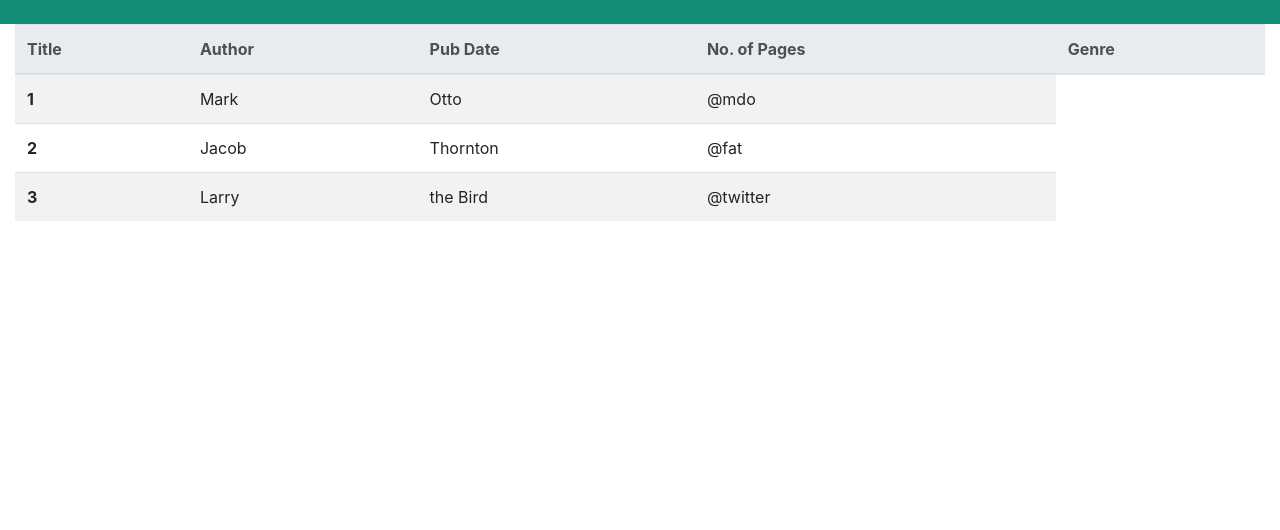
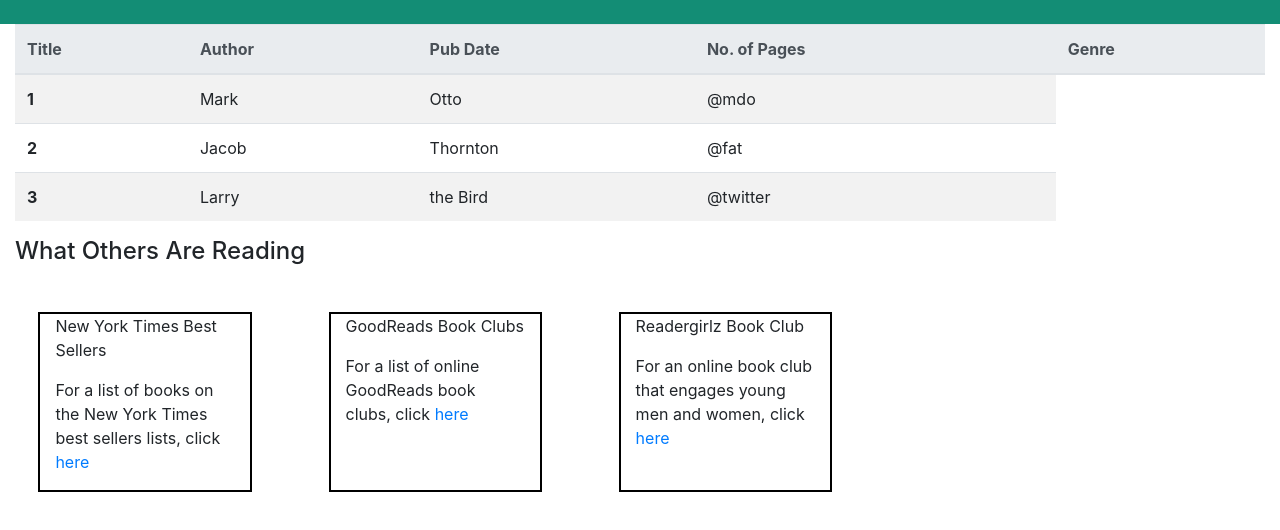
Before and after one commit to smichael2000/library_records_project, a plain HTML site: page index.html in a window 1280 px wide. Shown: the part 164-694 px from the top of the page. Drawn offline with nearby package versions, Linux system fonts and the light colour scheme; files whose address does not match are found by name.

Commit message:
Basic Structure complete

```diff
--- a/css/bootstrap.css
+++ b/css/bootstrap.css
@@ -27,3 +27,8 @@
   background-color: #76d7c4;
   padding-top: 4%;
 }
+
+.box {
+  border: 2px solid black;
+  margin: 3% 3% 3%;
+}
--- a/index.html
+++ b/index.html
@@ -88,6 +88,24 @@
           </tbody>
         </table>
         <section class = "suggestions">
+          <h4>What Others Are Reading</h4>
+              <aside class="row">
+                <div class="recs col-md-2 box">
+                  <p class="hdline">New York Times Best Sellers</p>
+                  <p class="">For a list of books on the New York Times best sellers lists, click <a href="https://www.nytimes.com/books/best-sellers/">here</a></p>
+                </a>
+                </div>
+                <div class="recs col-md-2 box">
+                  <p class="hdline">GoodReads Book Clubs</p>
+                  <p class="">For a list of online GoodReads book clubs, click <a href="https://www.goodreads.com/group/show_tag/bookclub">here</a></p>
+                </a>
+              </div>
+                <div class="recs col-md-2 box">
+                  <p class="hdline">Readergirlz Book Club</p>
+                  <p class="">For an online book club that engages young men and women, click <a href="https://www.goodreads.com/group/show/42560-the-young-adult-book-club">here</a></p>
+                </a>
+              </div>
+              </aside>
 
 
         </section>
```
